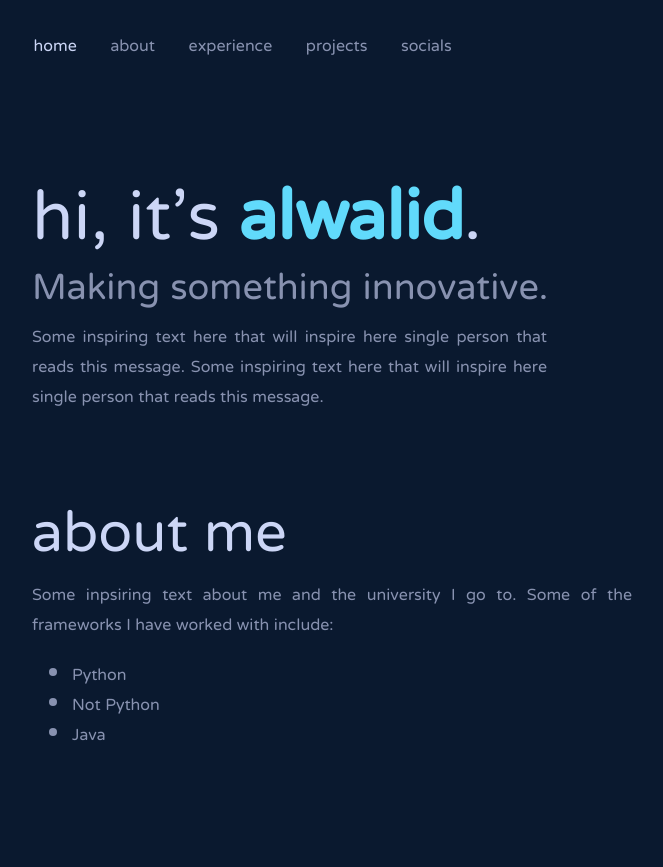
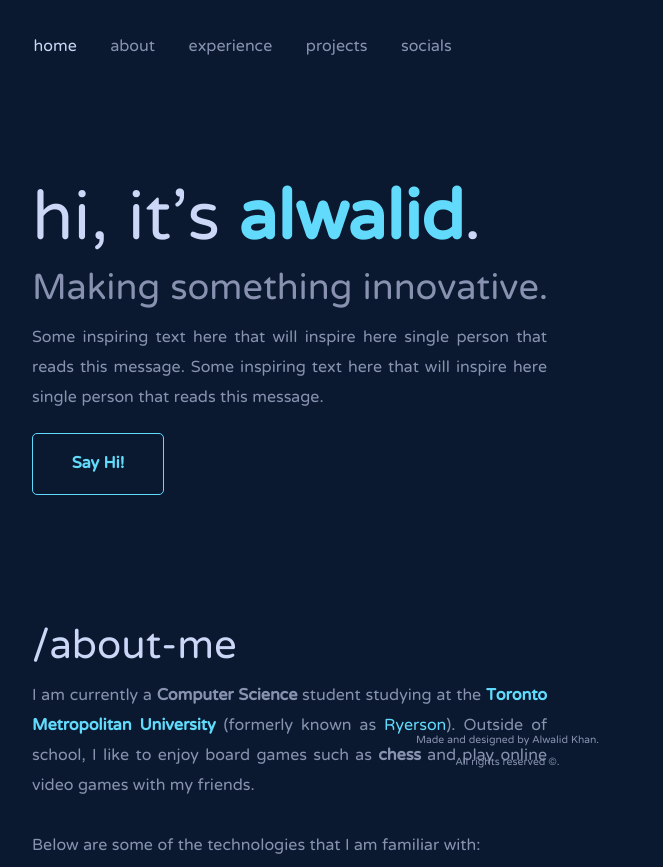
Before and after one commit to wxlkda/realport, a React (Create React App) app: page / in a window 1280 px wide. Shown: the whole page, without its empty margins (160-823 px from the left). Before the commit the page ends 800 px from the top, so only its background shows below. Built offline with nearby package versions, Linux system fonts and the light colour scheme.

Commit message:
did too much innit

```diff
--- a/src/App.css
+++ b/src/App.css
@@ -12,7 +12,18 @@
 
 }
 
-
+.messageBox {
+  border-radius: 5px;
+  width: 130px;
+  height: 60px;
+  border: 1px solid var(--light-blue);
+  font-size: 20px;;
+  display: flex;
+  text-align: center;
+  justify-content: center;
+  align-content: center;
+  flex-direction: column;
+}
 @font-face {
   font-family: 'NTR Regular';
   font-style: normal;
@@ -33,7 +44,7 @@
 }
 
 .title {
-  font-size: 70px;
+  font-size: 50px;
   color: var(--cloudy-white);
   font-family: "NTR Regular";
 }
@@ -51,6 +62,19 @@
   line-height: 1.5;
 }
 
+.footer-text {
+  margin-top: -25px;
+  text-align: center;
+  font-size: 13px;
+  color: var(--dark-gray);
+  font-family: "NTR Regular";
+}
+
+.footer {
+  position: absolute;
+  top: 94%;
+  left: 45%;
+}
 
 
 
--- a/src/App.js
+++ b/src/App.js
@@ -2,9 +2,6 @@ import './App.css';
 import './css/Intro.css'
 import './css/About.css'
 import './css/Navigation.css'
-import socials from "./css/socials.css"
-import React, { Component } from "react";
-import { Platform, StyleSheet, Text, View, TextInput } from "react";
 //import Sidebar from "./otherjs/Sidebar"
 //import HomeIcon from '@mui/icons-material/Home';
 //TODO: Add anchor links after the thing is odne. In order to do this, we gotta add IDS
@@ -66,6 +63,10 @@ function Intro() {
         <span className="intro-inspirational body-text">
         Some inspiring text here that will inspire here single person that reads this message. Some inspiring text here that will inspire here single person that reads this message.
         </span>
+        <br></br>
+        <div className="messageBox special">
+          <b>Say Hi!</b>
+        </div>
       </div>
   );
 };
@@ -74,15 +75,14 @@ function About() {
   return (
     <div id="about">
       <span className="title">
-        about me
+      /about-me
       </span>
       <div className="about-info body-text">
-        Some inpsiring text about me and the university I go to. Some of the frameworks I have worked with include:
-        <ul className="body-text">
-          <li>Python</li>
-          <li>Not Python</li>
-          <li>Java</li>
-        </ul>
+        I am currently a <b>Computer Science</b> student studying at the <span className="special"><b> Toronto Metropolitan University</b></span> (formerly known as <span className="special">Ryerson</span>).
+        Outside of school, I like to enjoy board games such as <b>chess</b> and play online video games with my friends.
+        <br></br>
+        <br></br>
+        Below are some of the technologies that I am familiar with:
       </div>
     </div>
   );
@@ -94,11 +94,6 @@ function Socials() {
       <span className="title">
         socials
       </span>
-      <TextInput>
-        style={socials.fullName}
-        placeholder="Full Name"
-
-      </TextInput>
     </div>
   );
 };
@@ -141,8 +136,17 @@ export default function App() {
       <div id="content">
         <Intro></Intro>
         <About></About>
+        <div className="footer">
+        <center className="footer-text">
+          Made and designed by Alwalid Khan.
+        </center>
+        <br></br>
+        <center className="footer-text">
+          All rights reserved ©.
+        </center>
+      </div>
+      </div>
 
-      </div>
 
     </div>
   );
--- a/src/css/About.css
+++ b/src/css/About.css
@@ -1,5 +1,5 @@
 #about {
-    margin-top: 50px;
+    margin-top: 100px;
     display: flex;
     flex-direction: column;
     align-items: flex-start;
@@ -8,8 +8,8 @@
 }
 
 .about-info {
-    max-width: 600px;
-    margin-top: -30px;
+    max-width: 515px;
+    margin-top: -20px;
     text-align: justify;
     text-justify: inter-word;
 }
--- a/src/css/socials.css
+++ b/src/css/socials.css
@@ -1,3 +1,9 @@
-.fullName {
-    color: var(--dark-gray);
+#socials {
+    display: flex;
+    flex-direction: column;
+    align-items: flex-start;
+    margin-left: 15%;
+    padding-top: 5%;
+    min-width: 15vw;
+
 }
```
